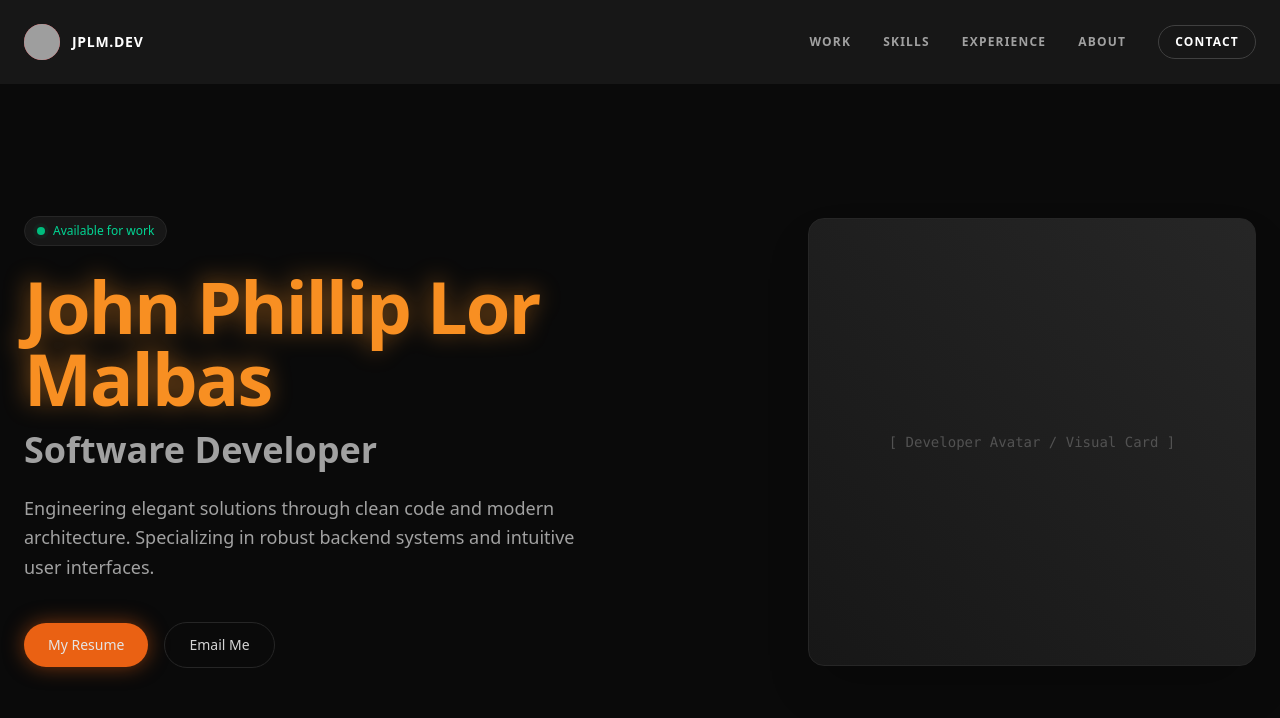
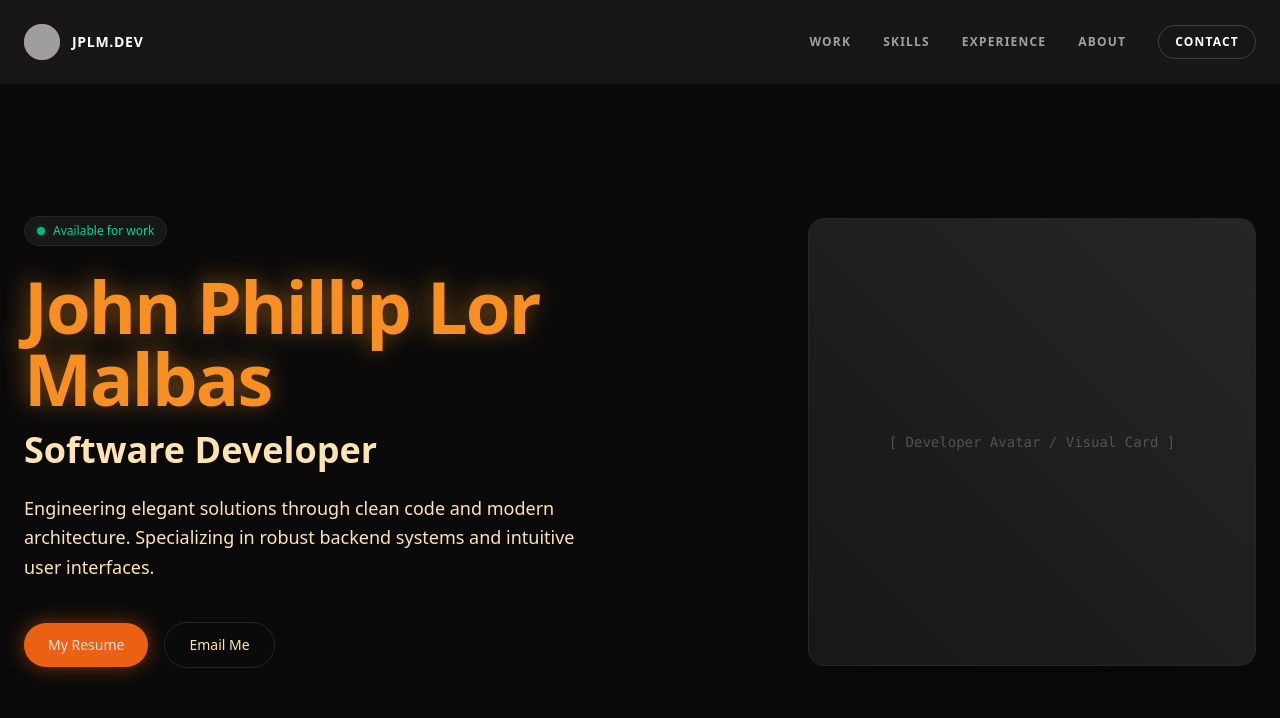
Before and after one commit to Zaido219/personal-portfolio, a React (Vite) app: page / in a window 1280 px wide. Shown: the top 718 px of the page. Built offline with nearby package versions, Linux system fonts and the light colour scheme; grey boxes are pictures that could not be loaded.

Commit message:
style:WIP style updates for the header

```diff
--- a/src/components/HeroSection/ProfileHeader.jsx
+++ b/src/components/HeroSection/ProfileHeader.jsx
@@ -125,7 +125,7 @@ const HeroCTA = () => (
     </a>
     <a
       href="mailto:contact@jplm.dev"
-      className="px-6 py-3 rounded-full border border-neutral-800 text-neutral-300 font-medium text-sm hover:bg-neutral-900 hover:text-white transition-colors duration-200"
+      className="px-6 py-3 rounded-full border border-neutral-800 text-[#FFE3B3] font-medium text-sm hover:bg-neutral-900 hover:text-white transition-colors duration-200"
     >
       Email Me
     </a>
@@ -149,11 +149,11 @@ export const HeroSection = () => {
             </h1>
           </ReflectedGlow>
 
-          <h2 className="text-2xl sm:text-4xl font-semibold text-neutral-400 mb-6">
+          <h2 className="text-2xl sm:text-4xl font-semibold text-[#FFE3B3] mb-6">
             Software Developer
           </h2>
 
-          <p className="text-neutral-400 text-base sm:text-lg leading-relaxed max-w-xl mb-8">
+          <p className="text-[#FFE3B3] text-base sm:text-lg leading-relaxed max-w-xl mb-8">
             Engineering elegant solutions through clean code and modern
             architecture. Specializing in robust backend systems and intuitive
             user interfaces.
--- a/src/components/Shared/Glow.tsx
+++ b/src/components/Shared/Glow.tsx
@@ -8,7 +8,7 @@ export const ReflectedGlow = ({
   children,
   blur = 'blur-md',
   opacity = 'opacity-50',
-  hoverOpacity = 'group-hover:opacity-80'
+  hoverOpacity = 'group-hover:opacity-75'
 } : ReflectedGlowProps) => {
   return (
     <div className="relative isolate inline-flex group">
```
